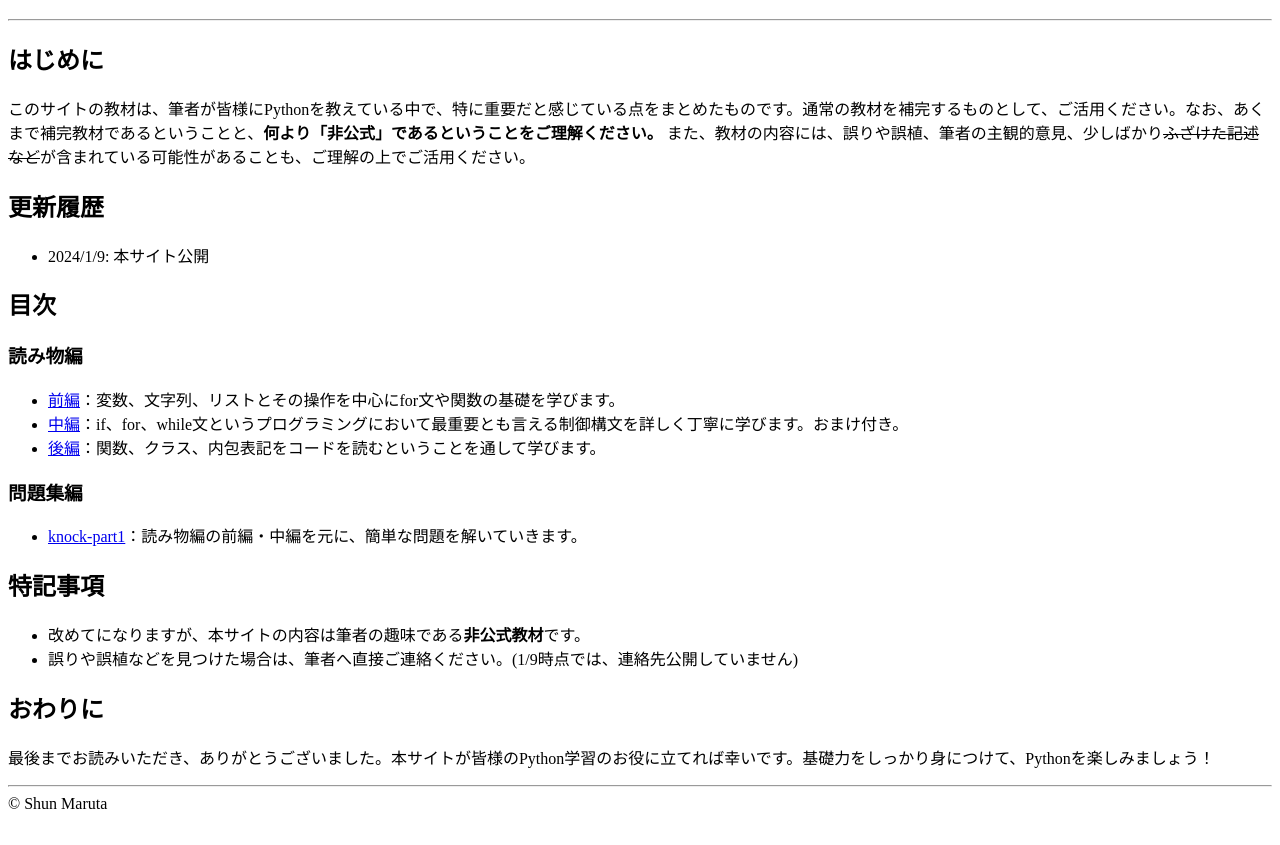
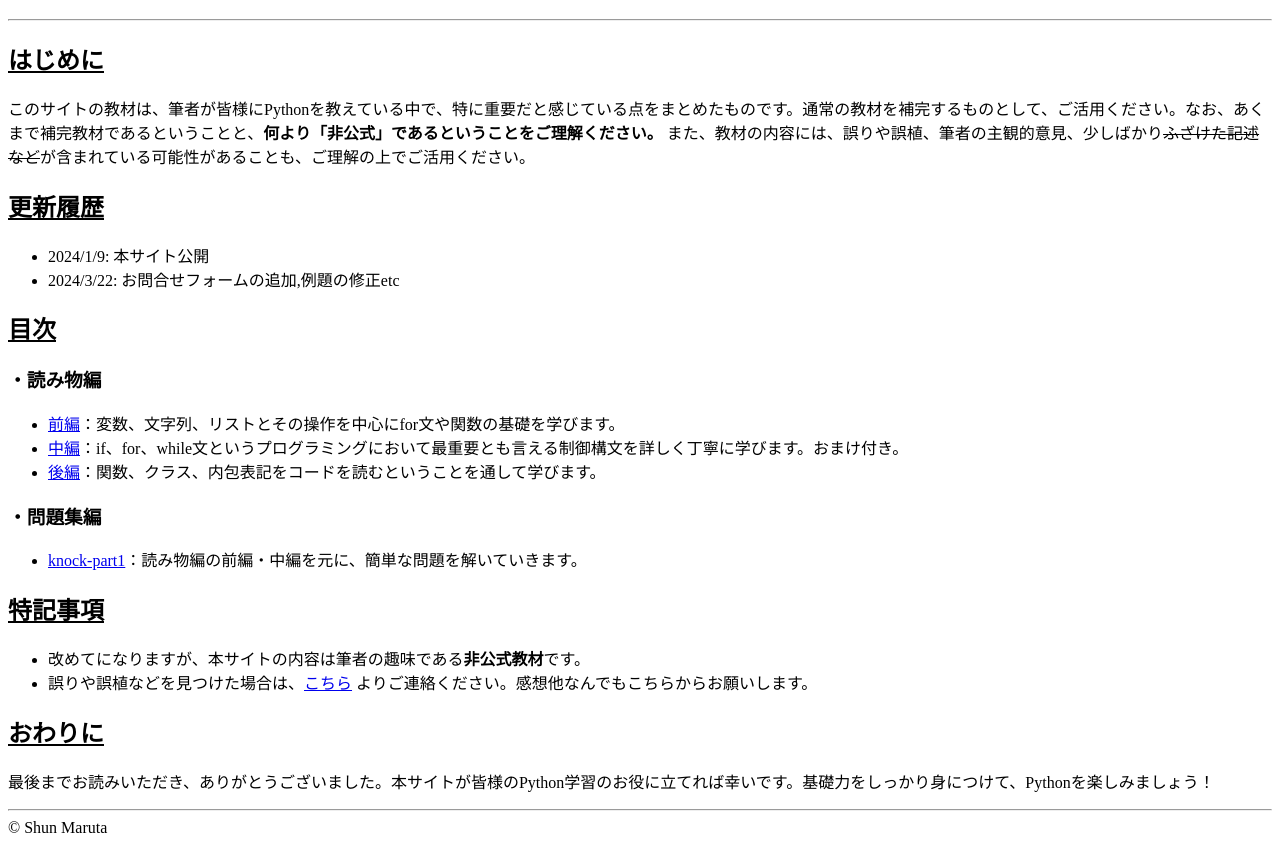
Before and after one commit to Shun-Maruta/python_lecture, a plain HTML site: page index.html in a window 1280 px wide. Shown: the part 70-915 px from the top of the page. Before the commit the page ends 891 px from the top, so only its background shows below. Drawn offline with Linux system fonts and the light colour scheme.

Commit message:
Update index.html

```diff
--- a/index.html
+++ b/index.html
@@ -4,37 +4,33 @@
 <head>
     <meta charset="UTF-8">
     <title>新・Pythonチュートリアル</title>
-
-    <!-- Google tag (gtag.js) -->
     <script async src="https://www.googletagmanager.com/gtag/js?id=G-SQN3DHSBXD"></script>
     <script>
         window.dataLayer = window.dataLayer || [];
-  function gtag(){dataLayer.push(arguments);}
+        function gtag() { dataLayer.push(arguments); }
         gtag('js', new Date());
-
         gtag('config', 'G-SQN3DHSBXD');
     </script>
 </head>
 
 <body>
-
     <h1>新・Pythonチュートリアル</h1>
     <hr>
 
-    <h2>はじめに</h2>
+    <u><h2>はじめに</h2></u>
     <p>このサイトの教材は、筆者が皆様にPythonを教えている中で、特に重要だと感じている点をまとめたものです。通常の教材を補完するものとして、ご活用ください。なお、あくまで補完教材であるということと、<strong>何より「非公式」であるということをご理解ください。</strong>
         また、教材の内容には、誤りや誤植、筆者の主観的意見、少しばかり<s>ふざけた記述など</s>が含まれている可能性があることも、ご理解の上でご活用ください。</p>
 
-    <h2>更新履歴</h2>
+    <u><h2>更新履歴</h2></u>
     <ul>
         <li>2024/1/9: 本サイト公開</li>
+        <li>2024/3/22: お問合せフォームの追加,例題の修正etc</li>
     </ul>
 
-    <h2>目次</h2>
-    <h3>読み物編</h3>
+    <u><h2>目次</h2></u>
+    <h3>・読み物編</h3>
     <ul>
-        <li><a
-                href="tutorial.html">前編</a>：変数、文字列、リストとその操作を中心にfor文や関数の基礎を学びます。
+        <li><a href="tutorial.html">前編</a>：変数、文字列、リストとその操作を中心にfor文や関数の基礎を学びます。
         </li>
         <li><a
                 href="https://shun-maruta.github.io/python_lecture/tutorial_part3.html">中編</a>：if、for、while文というプログラミングにおいて最重要とも言える制御構文を詳しく丁寧に学びます。おまけ付き。
@@ -43,20 +39,21 @@
                 href="https://shun-maruta.github.io/python_lecture/tutorial_part2.html">後編</a>：関数、クラス、内包表記をコードを読むということを通して学びます。
         </li>
     </ul>
-    <h3>問題集編</h3>
+    <h3>・問題集編</h3>
     <ul>
-        <li><a
+        <li>
+            <a
                 href="https://shun-maruta.github.io/python_lecture/knock.html">knock-part1</a>：読み物編の前編・中編を元に、簡単な問題を解いていきます。
         </li>
     </ul>
 
-    <h2>特記事項</h2>
+    <u><h2>特記事項</h2></u>
     <ul>
         <li>改めてになりますが、本サイトの内容は筆者の趣味である<strong>非公式教材</strong>です。</li>
-        <li>誤りや誤植などを見つけた場合は、筆者へ直接ご連絡ください。(1/9時点では、連絡先公開していません)</li>
+        <li>誤りや誤植などを見つけた場合は、<a href="https://forms.gle/1HkTnmqPRF66tY5n8">こちら</a> よりご連絡ください。感想他なんでもこちらからお願いします。</li>
     </ul>
 
-    <h2>おわりに</h2>
+    <u><h2>おわりに</h2></u>
     <p>最後までお読みいただき、ありがとうございました。本サイトが皆様のPython学習のお役に立てれば幸いです。基礎力をしっかり身につけて、Pythonを楽しみましょう！</p>
 
     <hr>
```
Lines whose indentation alone changed are shown as unchanged.
